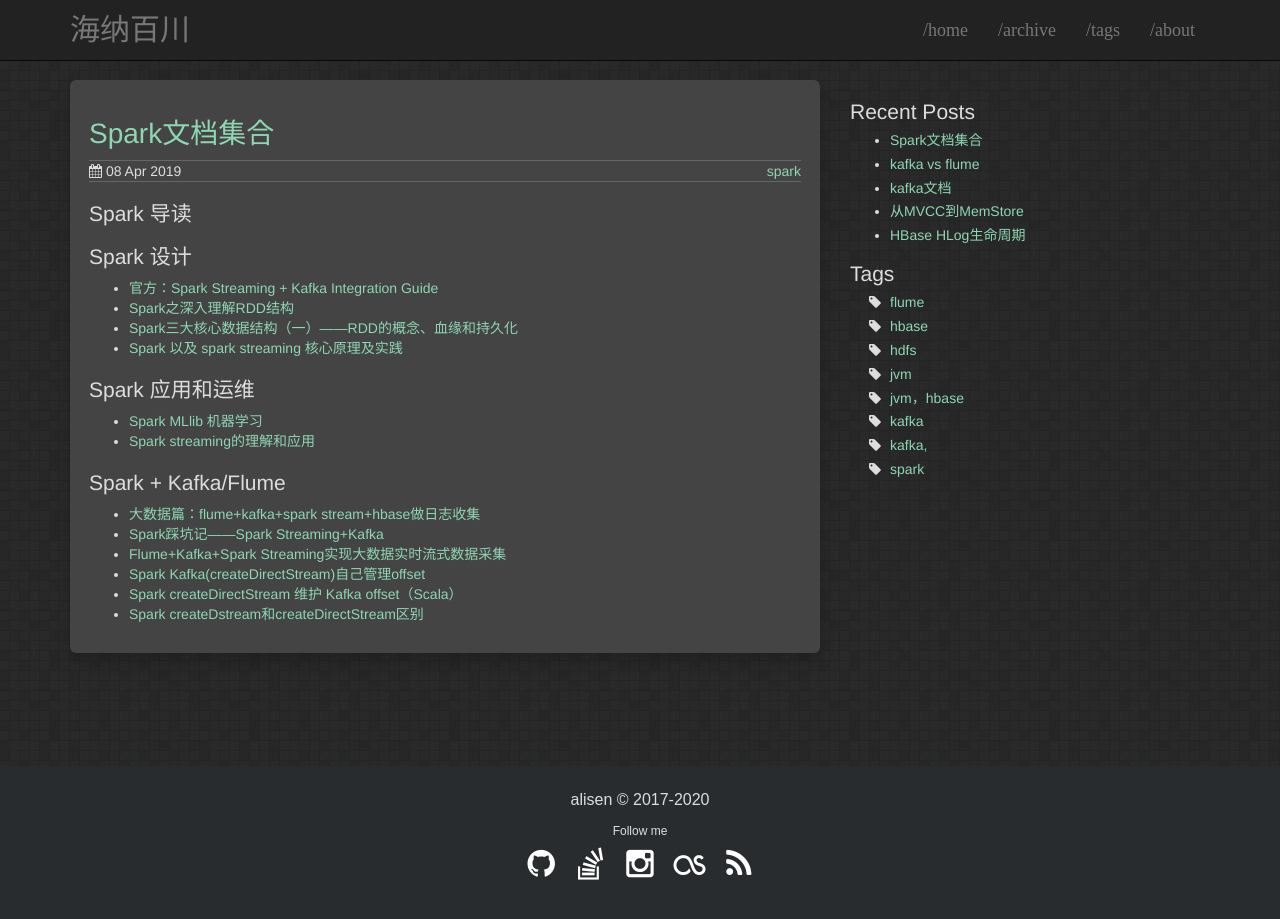
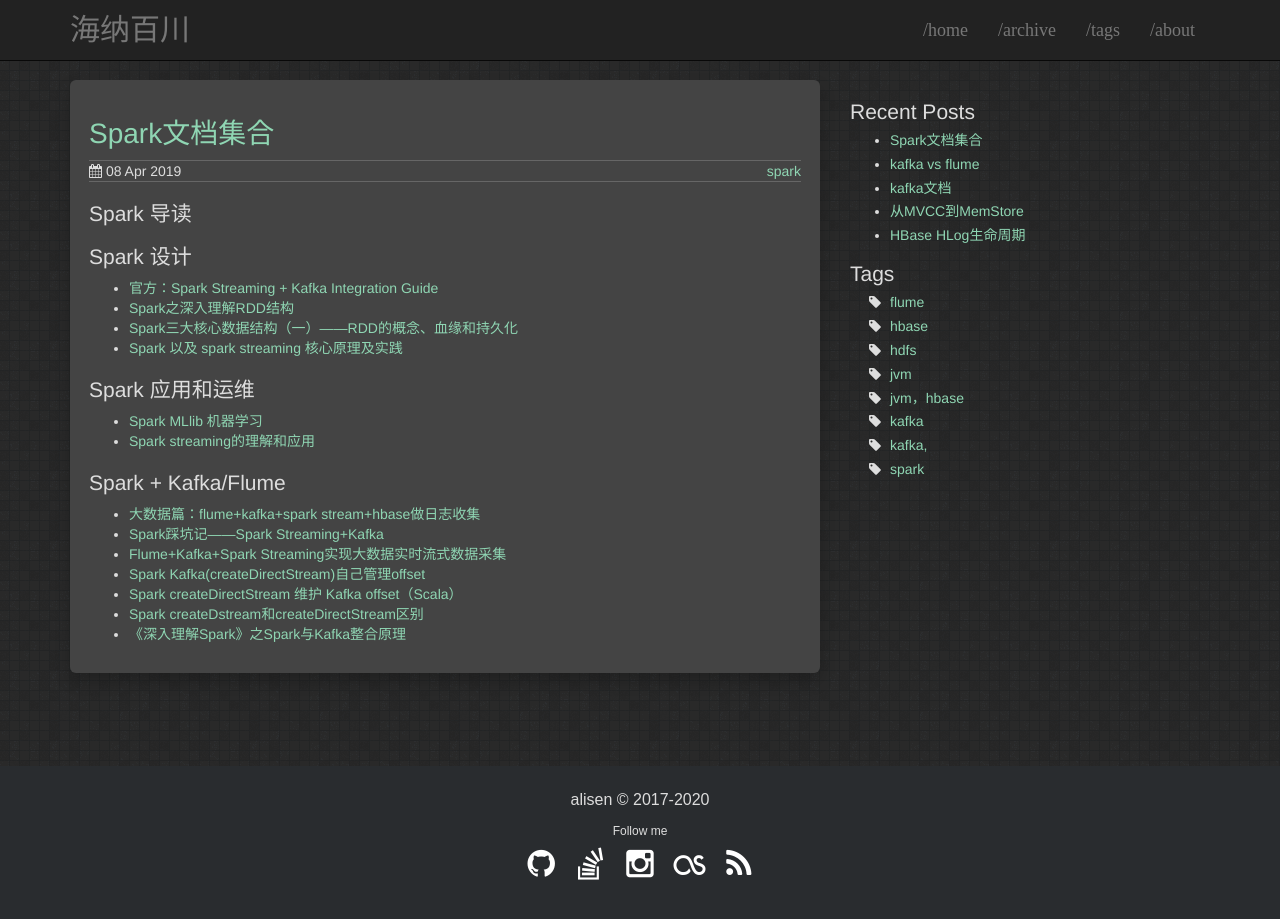
Before and after one commit to igithu/summary, a Jekyll site: the page built from _posts/2019-04-08-spark-doc.md, in a window 1280 px wide and 943 px high. Shown: the top 919 px of the window. Built offline with Jekyll 4.4.1, drawn with Linux system fonts in a browser that asks for light colours.

Commit message:
Update 2019-04-08-spark-doc.md

```diff
--- a/_posts/2019-04-08-spark-doc.md
+++ b/_posts/2019-04-08-spark-doc.md
@@ -28,3 +28,4 @@ tags: spark
 * [Spark Kafka(createDirectStream)自己管理offset](https://blog.csdn.net/wangweislk/article/details/78339910)
 * [Spark createDirectStream 维护 Kafka offset（Scala）](https://www.cnblogs.com/zhangtianyuan/p/8483082.html)
 * [Spark createDstream和createDirectStream区别](https://www.cnblogs.com/hd-zg/p/6188287.html)
+* [《深入理解Spark》之Spark与Kafka整合原理](https://blog.csdn.net/lyzx_in_csdn/article/details/80602846)
```
